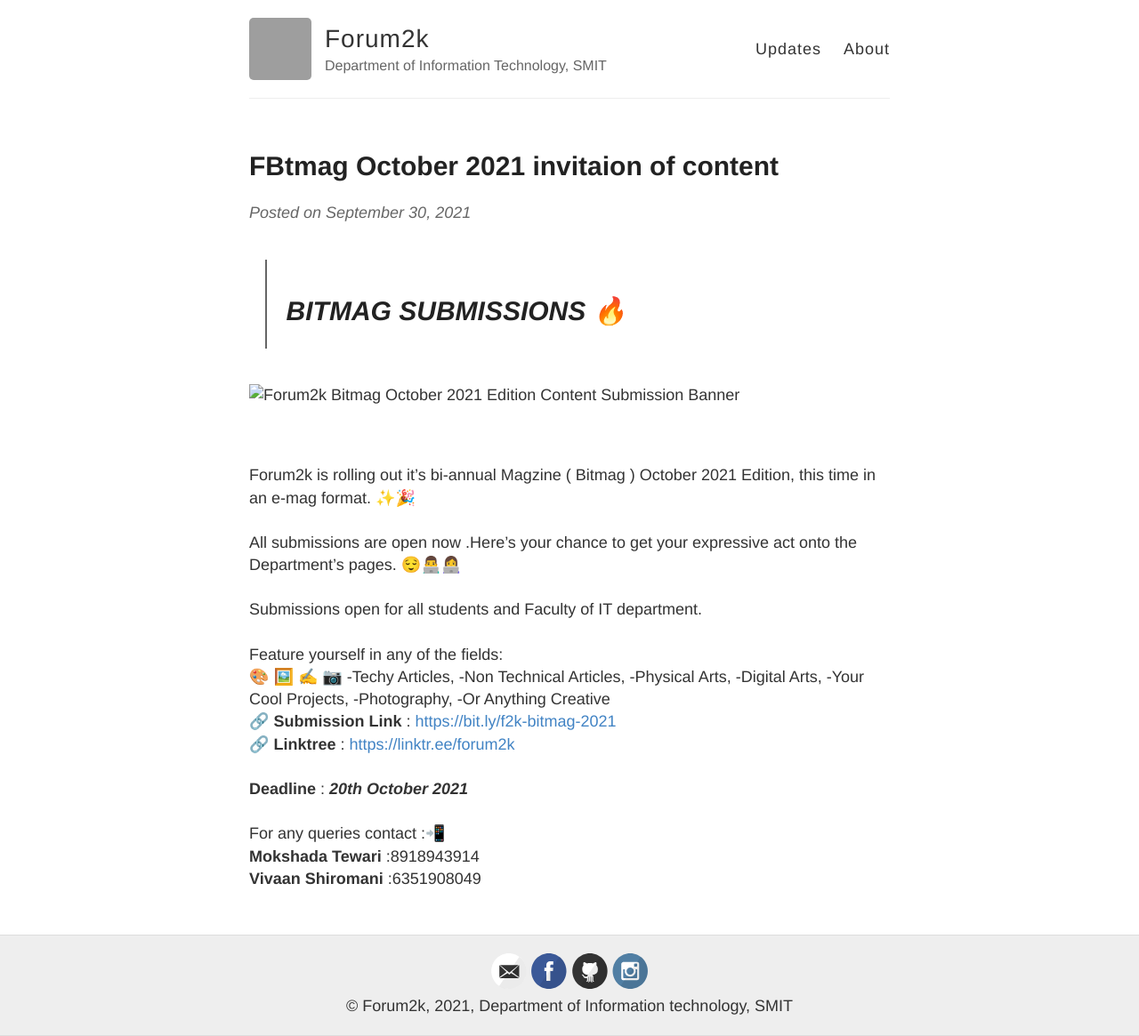
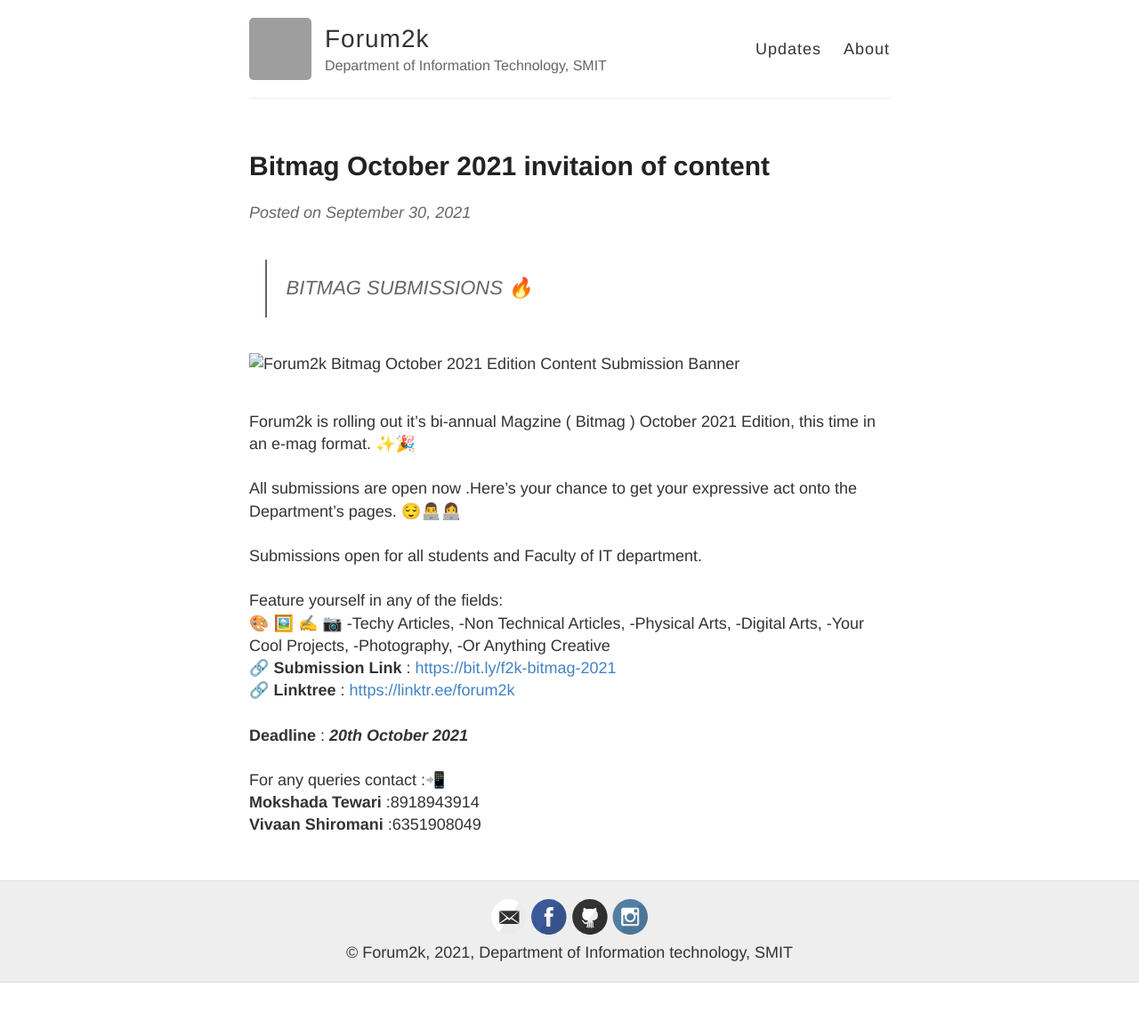
Before and after one commit to umvaishnavi/forum2k-smit.github.io, a Jekyll site: the page built from _posts/2021-09-30-bitmag-october-2021-invitaion-of-content.md, in a window 1280 px wide. Shown: the whole page at 89% size. Built offline with Jekyll 4.4.1, drawn with Linux system fonts in a browser that asks for light colours; comment, search, counter and statistics services are not loaded; after the commit the page ends 1105 px from its top, so only the background shows below that; grey boxes are pictures that could not be loaded.

Commit message:
Remodified

```diff
--- a/_posts/2021-09-30-bitmag-october-2021-invitaion-of-content.md
+++ b/_posts/2021-09-30-bitmag-october-2021-invitaion-of-content.md
@@ -1,15 +1,13 @@
 ---
 layout: post
-title: FBtmag October 2021 invitaion of content
+title: Bitmag October 2021 invitaion of content
 published: true
 ---
 
-> # BITMAG SUBMISSIONS 🔥<br>
+> BITMAG SUBMISSIONS 🔥
 
 ![Forum2k Bitmag October 2021 Edition Content Submission Banner]({{site.baseurl}}/_posts/Instagram post - Submit Article 2 .png)
 
-
-<br>
 <br>
 Forum2k is rolling out it's bi-annual Magzine ( Bitmag ) October 2021 Edition, this time in an e-mag format. ✨🎉<br>
 <br>
```
